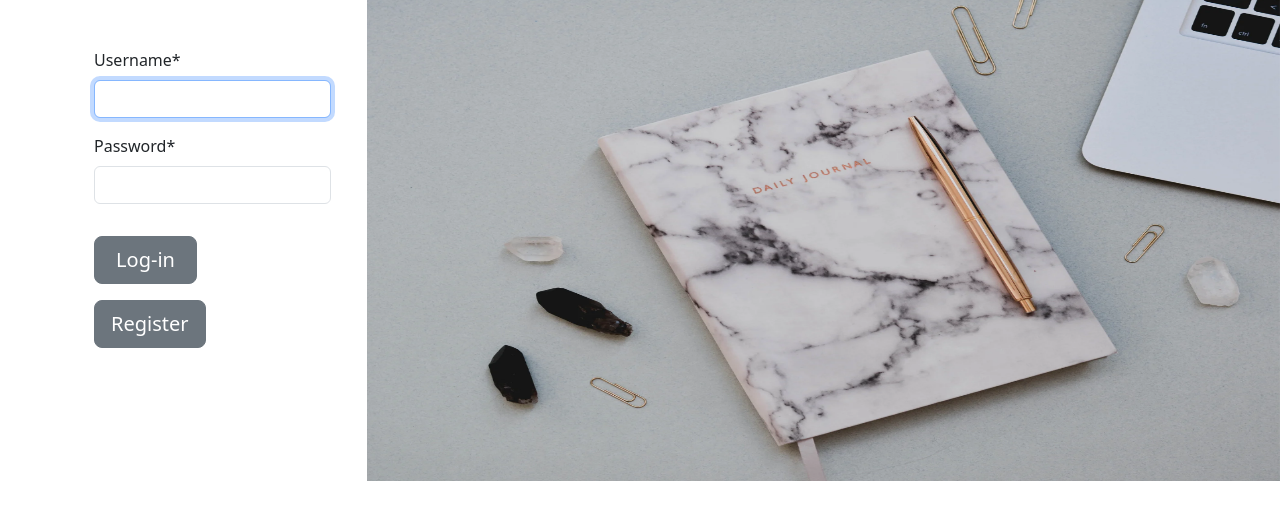
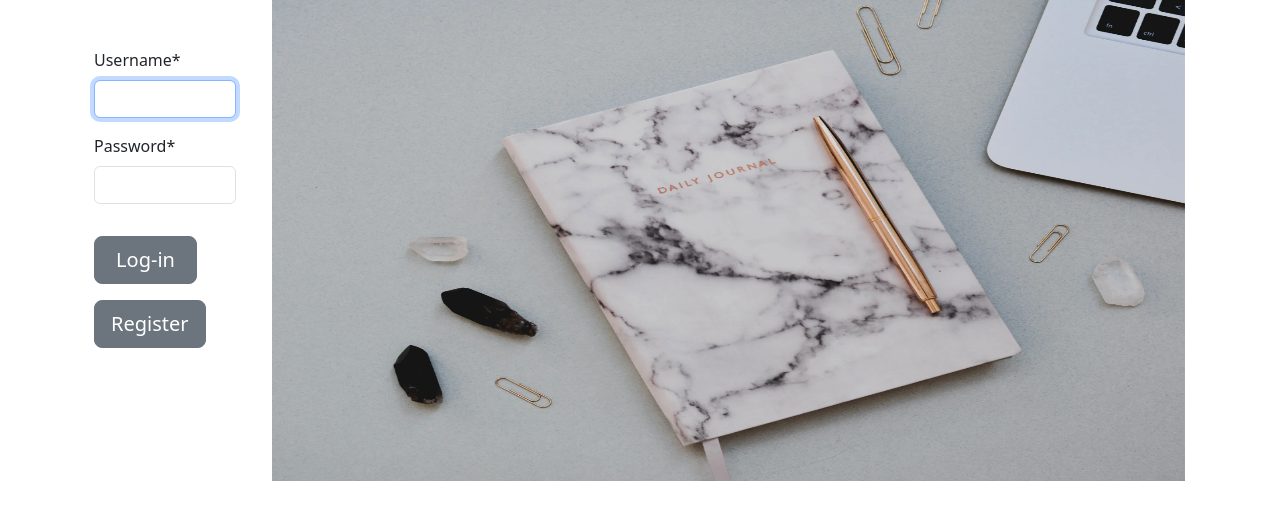
Before and after one commit to sarumaj/MindPen, a Django app: page / in a window 1280 px wide. Shown: the part 74-594 px from the top of the page. Run offline with Django 4.2, Linux system fonts and the light colour scheme; some libraries are stand-ins or nearby versions.

Commit message:
Fix Log-in img

```diff
--- a/users/templates/users/login.html
+++ b/users/templates/users/login.html
@@ -1,4 +1,5 @@
 {% extends "users/base.html" %}
+{% load static %}
 {% load crispy_forms_tags %}
 {% block content %}
 <!--Showing one-time-alert message-->
@@ -25,8 +26,7 @@
         </div>
     </div>
 <!--Adding a photo-->
-    <div class="col-9">
-        {% load static %}
+    <div class="col-10">
         <img src="{% static 'logIn.png' %}" height="481" width="913">
     </div>
 </div>
```
